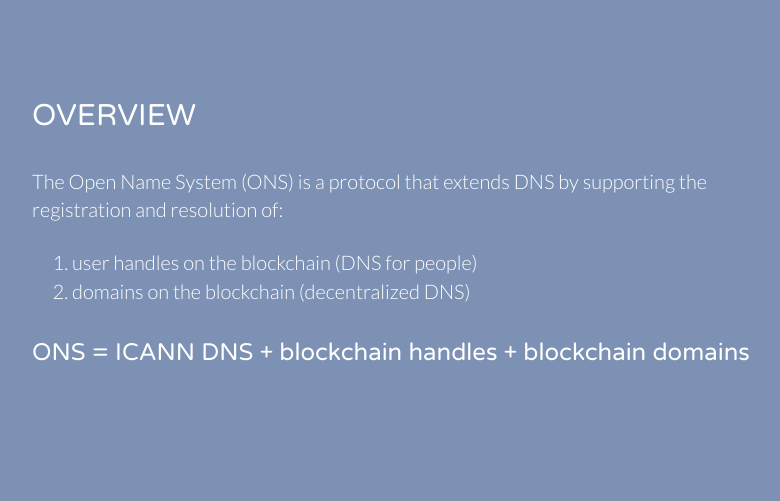
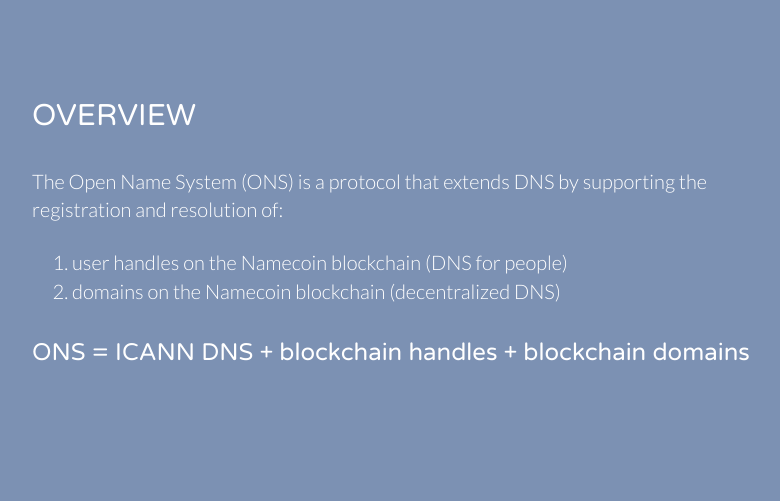
Before and after one commit to sebasmagri/opennamesystem.org, a Flask app: page / in a window 1280 px wide. Shown: the part 753-1254 px from the top of the page, without its empty margins (233-1013 px from the left). Run offline with Flask 2, Linux system fonts and the light colour scheme; some libraries are stand-ins or nearby versions.

Commit message:
update copy

```diff
--- a/templates/index.html
+++ b/templates/index.html
@@ -91,8 +91,8 @@
             The Open Name System (ONS) is a protocol that extends DNS by supporting the registration and resolution of:
           </p>
           <ol style="padding-bottom: 15px;">
-            <li>user handles on the blockchain (DNS for people)</li>
-            <li>domains on the blockchain (decentralized DNS)</li>
+            <li>user handles on the Namecoin blockchain (DNS for people)</li>
+            <li>domains on the Namecoin blockchain (decentralized DNS)</li>
           </ol>
 
           <h3>
```
